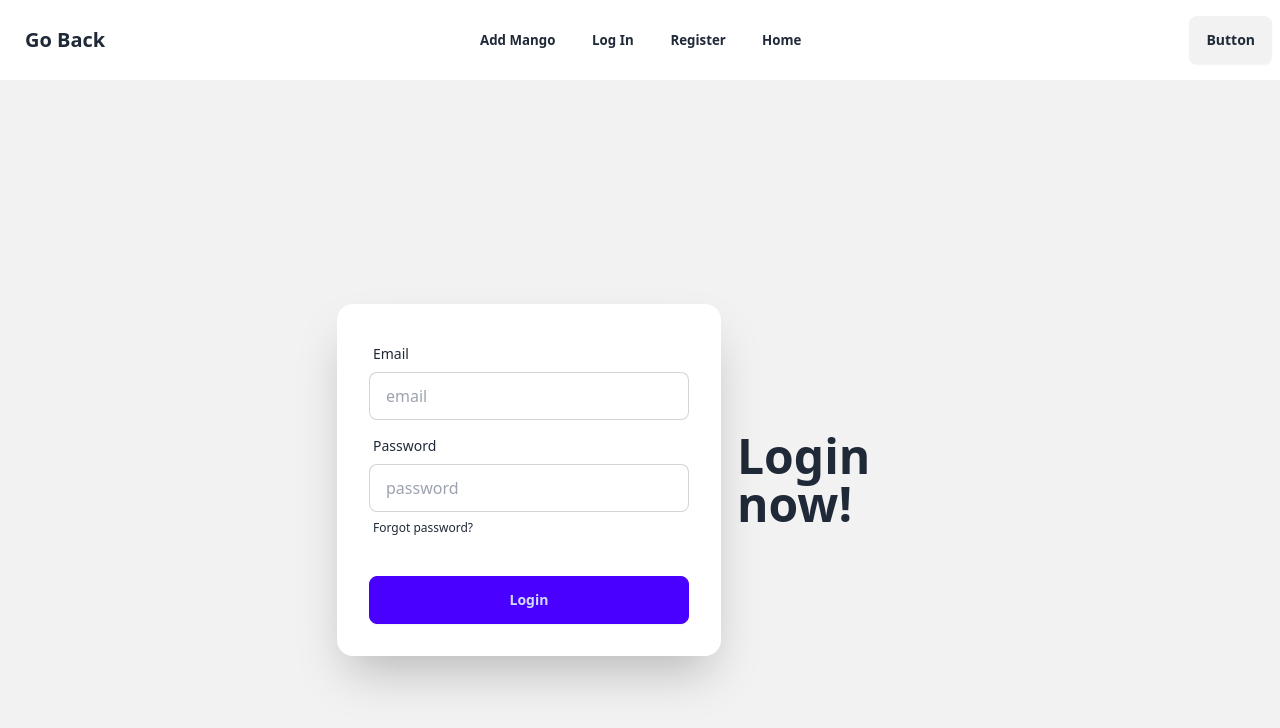
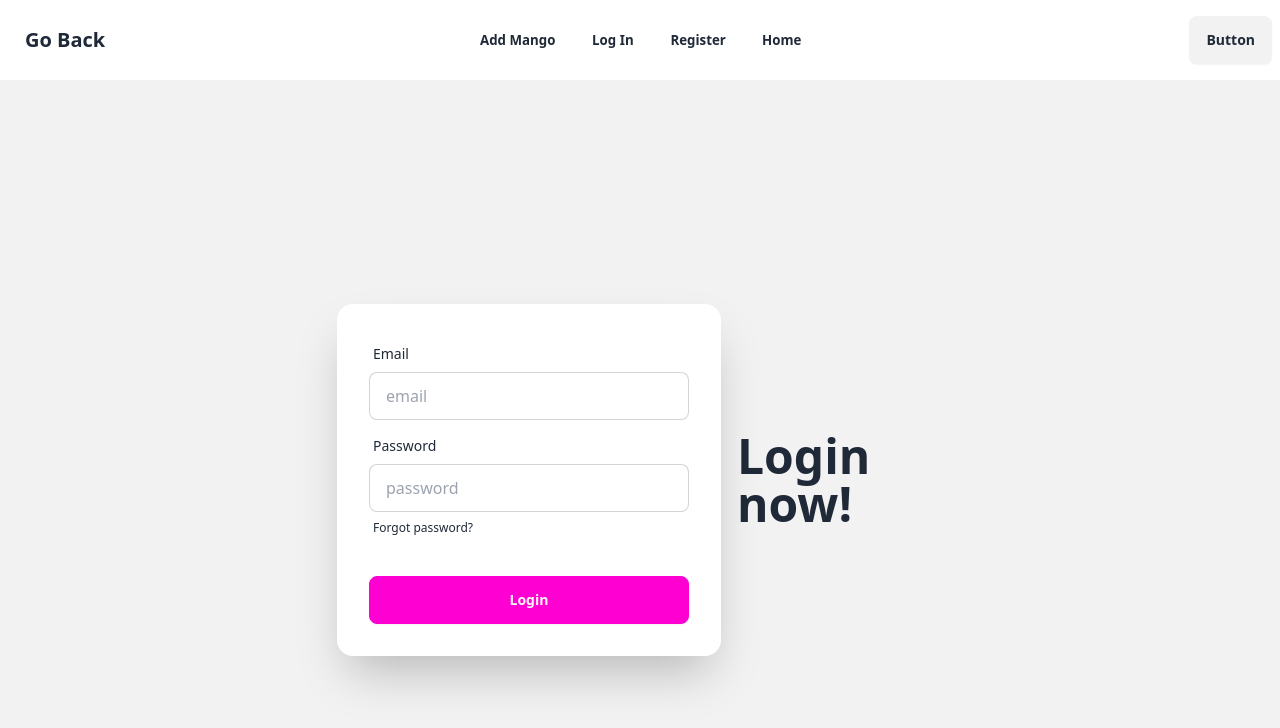
Before and after one commit to Arif-Islam21/simple-crud-practise, a React (Vite) app in the folder frontEnd/name-of-your-project/: page /login in a window 1280 px wide. Shown: the top 728 px of the page. Built offline with nearby package versions, Linux system fonts and the light colour scheme.

Commit message:
login success

```diff
--- a/frontEnd/name-of-your-project/src/Components/Login.jsx
+++ b/frontEnd/name-of-your-project/src/Components/Login.jsx
@@ -1,4 +1,25 @@
+import { useContext } from "react";
+import { AuthContext } from "./AuthProvider";
+
 const Login = () => {
+  const { loginUser } = useContext(AuthContext);
+
+  const handleLogin = (e) => {
+    e.preventDefault();
+    const form = e.target;
+    const email = form.email.value;
+    const password = form.password.value;
+    // const data = { email, password };
+    // console.log(data);
+    loginUser(email, password)
+      .then((result) => {
+        console.log(result.user);
+      })
+      .catch((error) => {
+        console.error(error);
+      });
+  };
+
   return (
     <div className="hero min-h-screen bg-base-200">
       <div className="hero-content flex-col lg:flex-row-reverse">
@@ -6,7 +27,7 @@ const Login = () => {
           <h1 className="text-5xl font-bold">Login now!</h1>
         </div>
         <div className="card shrink-0 w-full max-w-sm shadow-2xl bg-base-100">
-          <form className="card-body">
+          <form onSubmit={handleLogin} className="card-body">
             <div className="form-control">
               <label className="label">
                 <span className="label-text">Email</span>
@@ -37,7 +58,11 @@ const Login = () => {
               </label>
             </div>
             <div className="form-control mt-6">
-              <button className="btn btn-primary">Login</button>
+              <input
+                type="submit"
+                value="Login"
+                className="btn btn-secondary"
+              />
             </div>
           </form>
         </div>
--- a/frontEnd/name-of-your-project/src/Components/Registration.jsx
+++ b/frontEnd/name-of-your-project/src/Components/Registration.jsx
@@ -58,7 +58,7 @@ const Registration = () => {
               </label>
             </div>
             <div className="form-control mt-6">
-              <button className="btn btn-primary">Login</button>
+              <button className="btn btn-primary">Register</button>
             </div>
           </form>
         </div>
```
